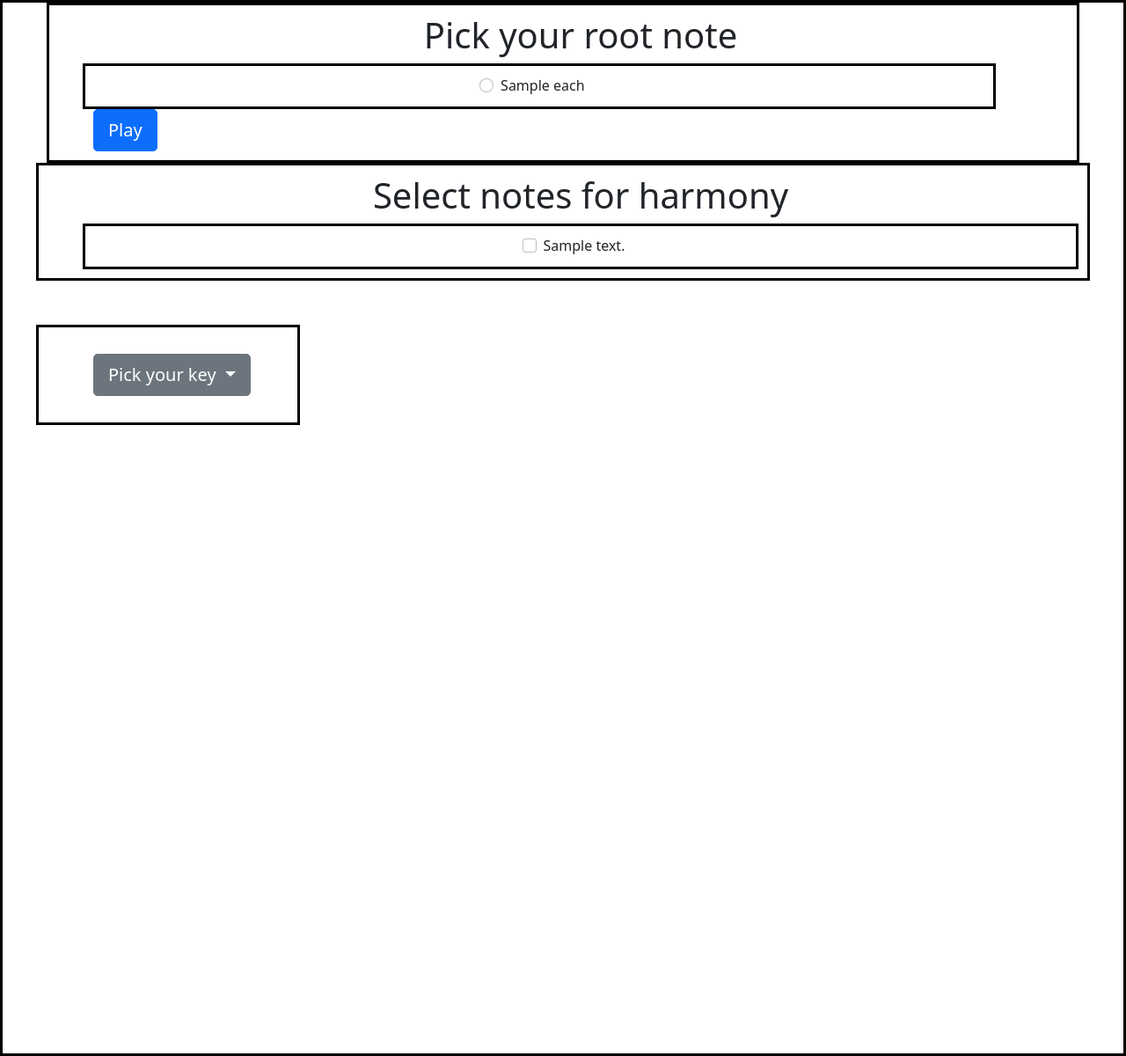
After one commit to SimonGeorgeNZ/vocal_harmony-main, a Flask app: template templates/harmony.html in a window 1280 px wide. The commit adds this page. Shown: the whole page at 88% size. Run offline with Flask 2, Linux system fonts and the light colour scheme; the template is opened without the code that fills it: most values are stand-ins (such as "Sample title", 1, 10 or a date in 2020); some libraries are stand-ins or nearby versions.

Commit message:
Commit for VS

```diff
--- a/app.py
+++ b/app.py
@@ -60,5 +60,13 @@ def load_the_page():
     )
 
 
+@app.route('/harmony/<key>',  methods=['POST', 'GET'])
+def harmony(key):
+    key = mongo.db.keys.find_one({"keySig": key})
+    Keynotes = key["notes"]
+    print(Keynotes)
+    return redirect(url_for('harmony.html', sk=pick_your_key(), Keynotes=Keynotes, ks=get_data(), notes=get_scale_notes(),))
+
+
 if __name__ == "__main__":
     app.run(debug=True)
--- /dev/null
+++ b/templates/base.html
@@ -0,0 +1,40 @@
+<!DOCTYPE html>
+<html lang="en">
+
+<head>
+    <meta charset="UTF-8">
+    <meta http-equiv="X-UA-Compatible" content="IE=edge">
+    <meta name="viewport" content="width=device-width, initial-scale=1.0">
+    <link rel="stylesheet" href="{{url_for('static', filename='css/style.css')}}" type="text/css" />
+    <link href="https://cdn.jsdelivr.net/npm/bootstrap@5.1.3/dist/css/bootstrap.min.css" rel="stylesheet" integrity="sha384-1BmE4kWBq78iYhFldvKuhfTAU6auU8tT94WrHftjDbrCEXSU1oBoqyl2QvZ6jIW3" crossorigin="anonymous">
+    <script src="https://code.jquery.com/jquery-3.5.1.slim.min.js" integrity="sha384-DfXdz2htPH0lsSSs5nCTpuj/zy4C+OGpamoFVy38MVBnE+IbbVYUew+OrCXaRkfj" crossorigin="anonymous">
+    </script>
+    <title>Vocal harmony</title>
+</head>
+
+<body>
+
+    <div class="body">
+
+
+
+        {% block content %} {% endblock %}
+
+
+
+
+    </div>
+
+
+</body>
+
+<script src="{{ url_for('static', filename='js/script.js')}}"></script>
+
+<script src="https://cdn.jsdelivr.net/npm/@popperjs/core@2.10.2/dist/umd/popper.min.js" integrity="sha384-7+zCNj/IqJ95wo16oMtfsKbZ9ccEh31eOz1HGyDuCQ6wgnyJNSYdrPa03rtR1zdB" crossorigin="anonymous">
+</script>
+<script src="https://cdn.jsdelivr.net/npm/bootstrap@5.1.3/dist/js/bootstrap.min.js" integrity="sha384-QJHtvGhmr9XOIpI6YVutG+2QOK9T+ZnN4kzFN1RtK3zEFEIsxhlmWl5/YESvpZ13" crossorigin="anonymous">
+</script>
+<script src="https://cdn.jsdelivr.net/npm/bootstrap@4.5.3/dist/js/bootstrap.bundle.min.js" integrity="sha384-ho+j7jyWK8fNQe+A12Hb8AhRq26LrZ/JpcUGGOn+Y7RsweNrtN/tE3MoK7ZeZDyx" crossorigin="anonymous">
+</script>
+
+</html>
--- /dev/null
+++ b/templates/harmony.html
@@ -0,0 +1,71 @@
+{% extends 'base.html' %}{% block content %}
+
+<div class="notesHeader">
+    <form method="post">
+        <div class="row">
+            <h1 class="text-center">Pick your root note</h1>
+
+            <div class="col-11 notesSection">
+
+                {% for each in Keynotes %}
+
+
+                <div class="form-check form-check-inline noteselect">
+                    <input name="rootSelect" class="form-check-input" type="radio" id="inlineRootCheckbox{{ each }}" value="{{ each }}">
+                    <label class="form-check-label" for="inlineRootCheckbox{{ each }}">{{ each }}</label>
+                </div>
+
+                {% endfor %}
+
+            </div>
+
+            <div class="col">
+                <button class="play_root btn btn-primary btn-lg" type="submit">Play</button>
+            </div>
+        </div>
+    </form>
+
+</div>
+
+<div class="row notesHeader">
+    <h1 class="text-center">Select notes for harmony</h1>
+    <div class="col notesSection">
+        {% for notes in notes %}
+
+        <div class="form-check form-check-inline noteselect">
+            <input class="form-check-input" type="checkbox" id="inlineCheckbox1" value="{{ notes }}">
+            <label class="form-check-label" for="inlineCheckbox1">{{ notes }}</label>
+        </div>
+
+        {% endfor %}
+    </div>
+
+</div>
+
+<div class="row keyDD">
+    <div class="col-3 header">
+        <div class="btn-group keyButton">
+            <button class="btn btn-secondary btn-lg dropdown-toggle" type="button" data-bs-toggle="dropdown" aria-expanded="false">
+                Pick your key
+            </button>
+            <ul class="dropdown-menu">
+                <form>
+                    {% for keys in ks %}
+
+                    <li><button type="submit" formaction="{{url_for('harmony', key = ks.keySig)}}" name="keySig" class="dropdown-item text-center">{{ keys.keySig }}</button></li>
+
+                    {% endfor %}
+                </form>
+            </ul>
+        </div>
+
+
+    </div>
+
+
+</div>
+
+
+
+
+{% endblock %}
```
Also changed, not shown: templates/index.html (+8 -79 lines), 1 other file.
